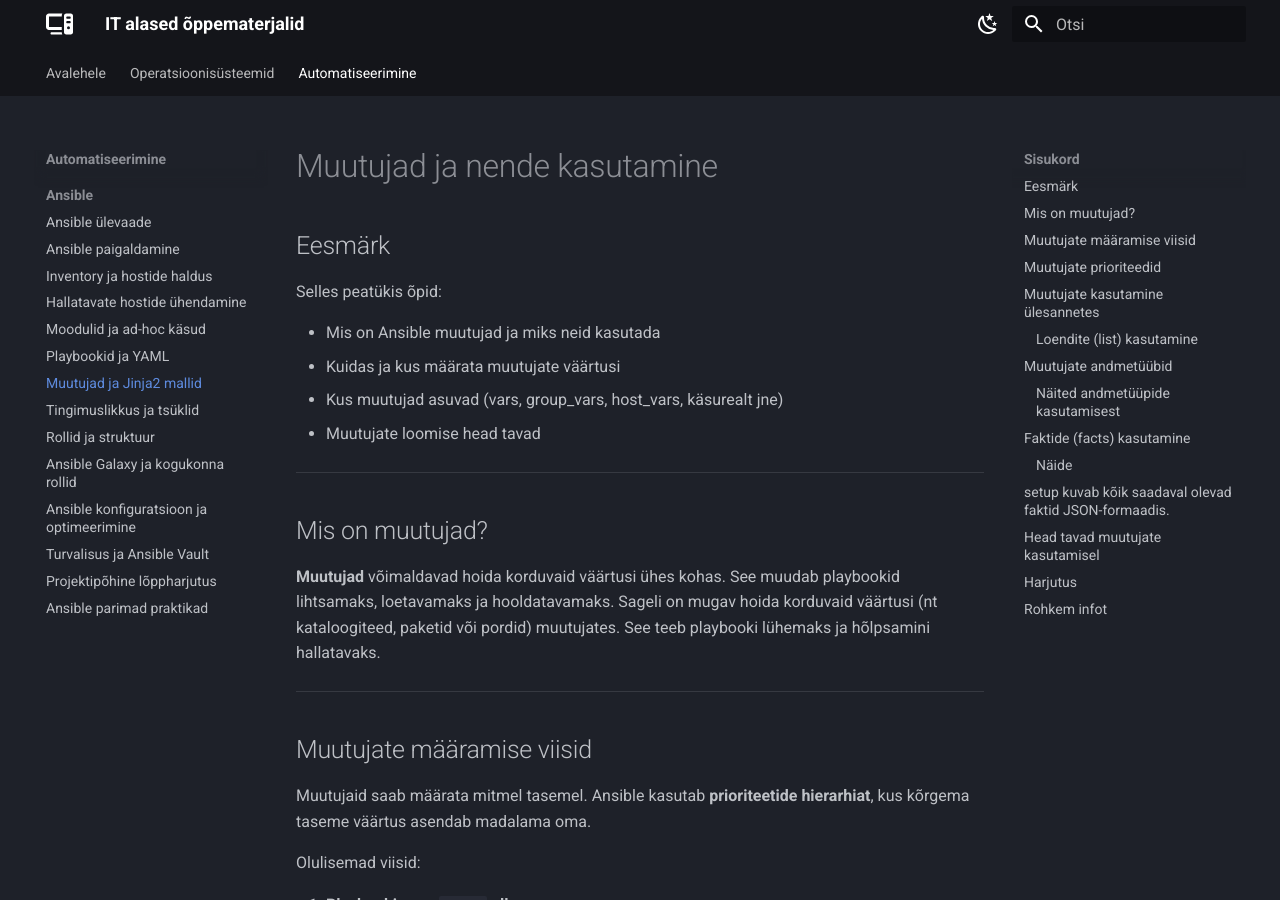
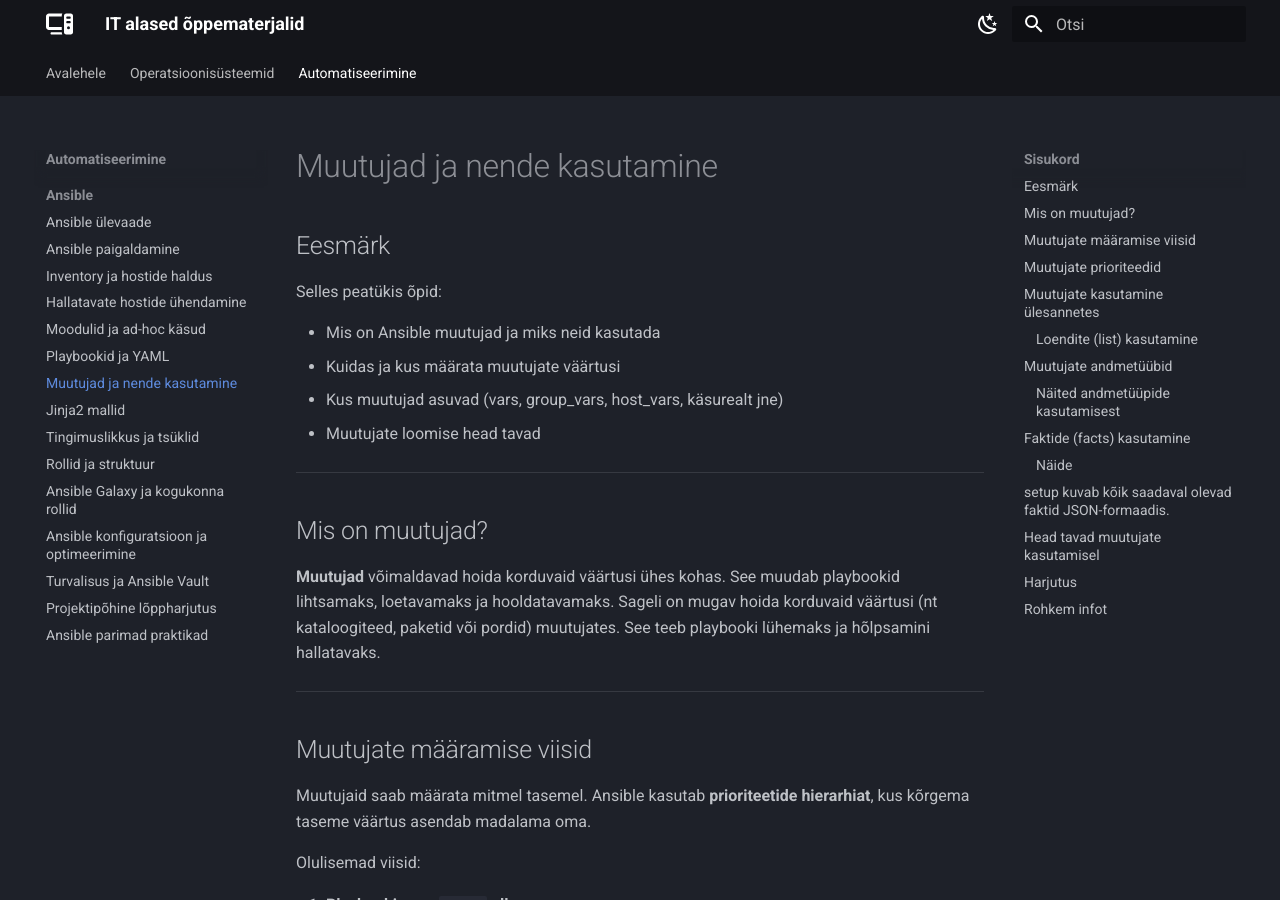
Before and after one commit to priitpaap/priitpaap.github.io, an MkDocs documentation site: the page built from docs/ansible/ansiblevars.md, in a window 1280 px wide and 900 px high. Built offline with MkDocs 1.6.1 and Material for MkDocs 9.7.7, drawn with Linux system fonts in a browser that asks for light colours.

Commit message:
Update mkdocs.yml

```diff
--- a/mkdocs.yml
+++ b/mkdocs.yml
@@ -87,7 +87,8 @@
       - 'Hallatavate hostide ühendamine': ansible/ansiblenodes.md
       - 'Moodulid ja ad-hoc käsud': ansible/ansiblemodules.md
       - 'Playbookid ja YAML': ansible/ansibleplaybooks.md
-      - 'Muutujad ja Jinja2 mallid': ansible/ansiblevars.md
+      - 'Muutujad ja nende kasutamine': ansible/ansiblevars.md
+      - 'Jinja2 mallid': ansible/ansiblejinja2.md
       - 'Tingimuslikkus ja tsüklid': ansible/ansibleconditions.md
       - 'Rollid ja struktuur': ansible/ansibleroles.md
       - 'Ansible Galaxy ja kogukonna rollid': ansible/ansiblerolesgalaxy.md
```
